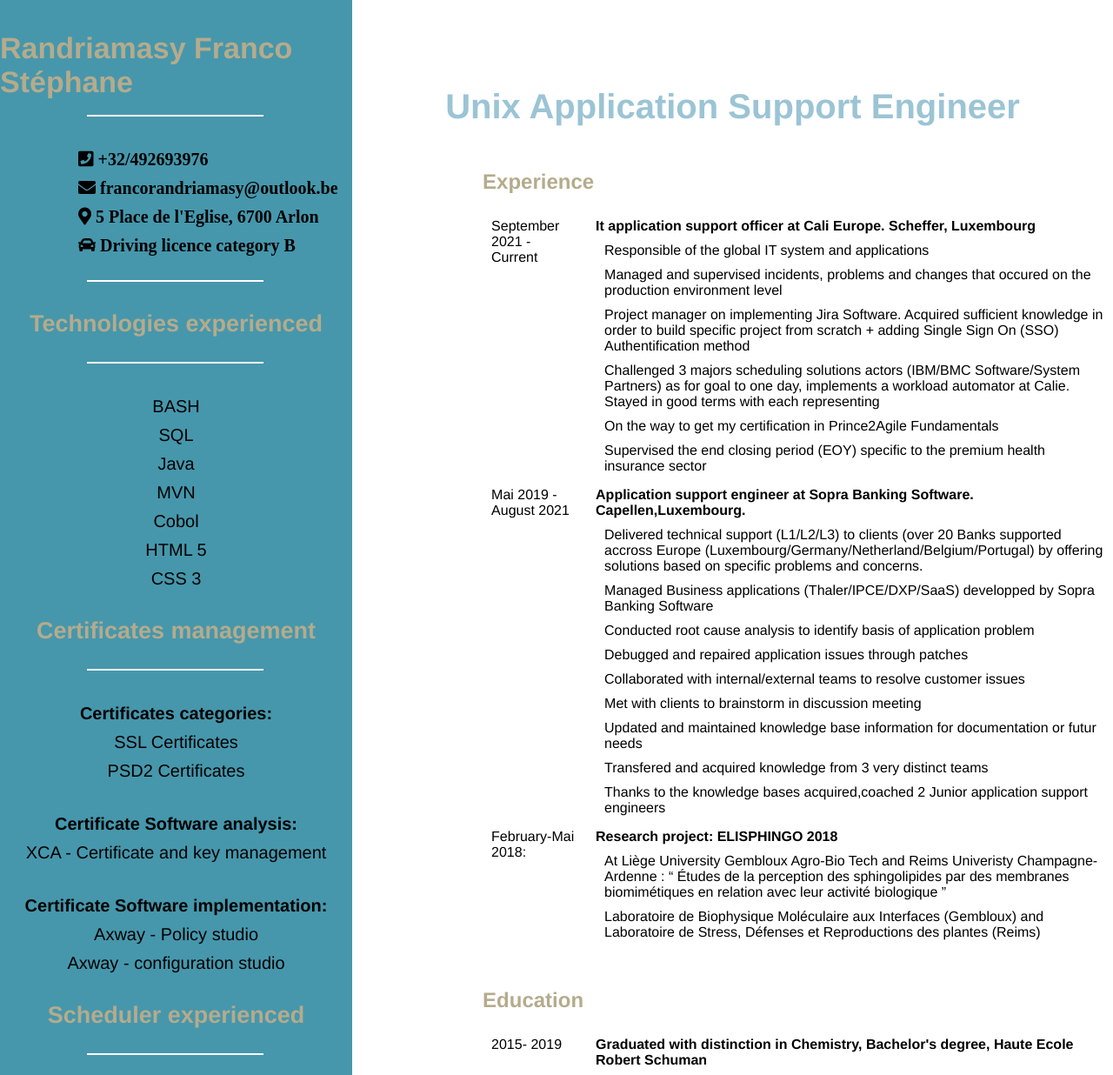
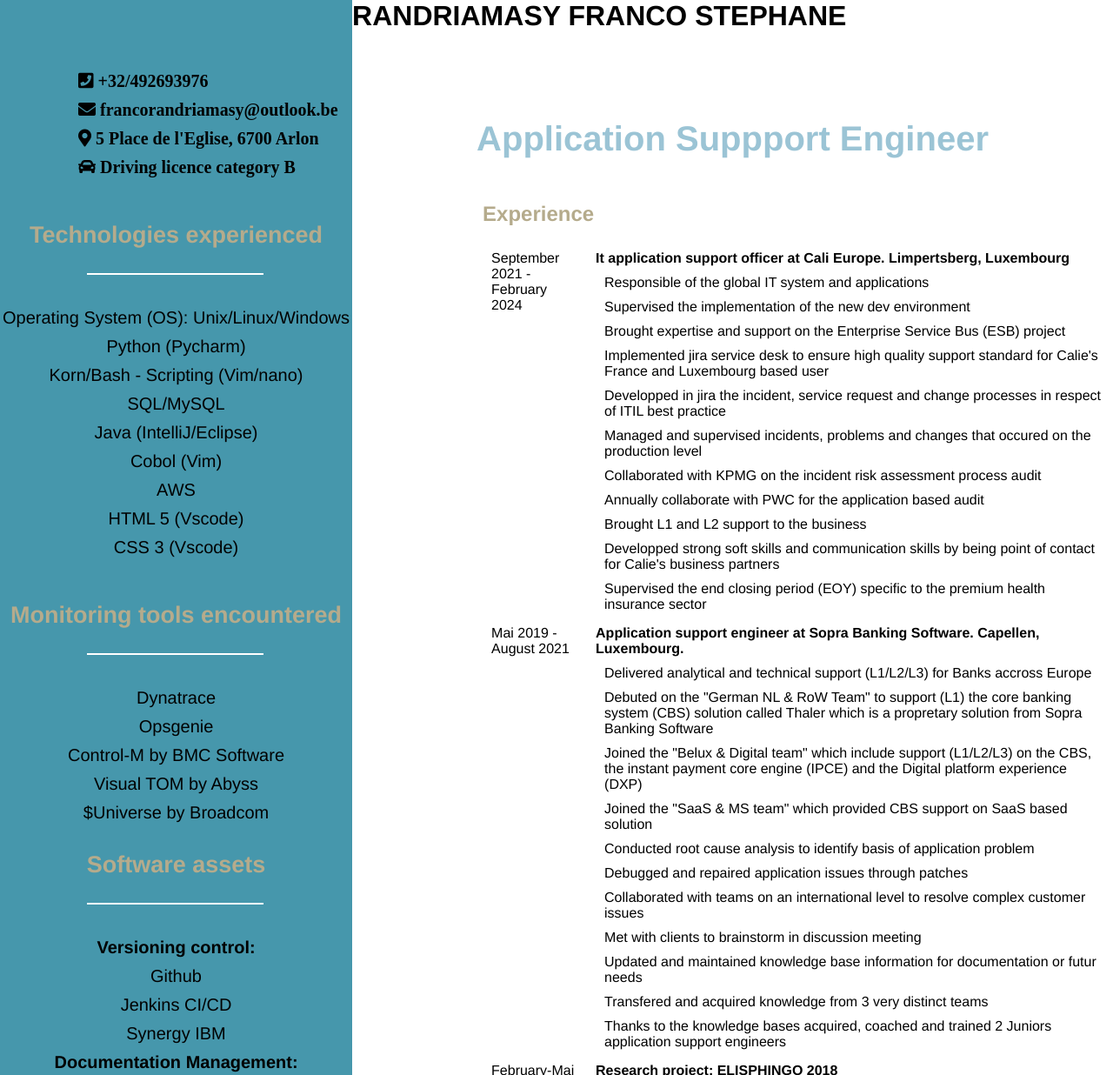
Before and after one commit to La-Z-fandy/GeneralCv, a plain HTML site: page index.html in a window 1280 px wide. Shown: the top 1236 px of the page at 87% size. Drawn offline with nearby package versions, Linux system fonts and the light colour scheme.

Commit message:
Update index.html

```diff
--- a/index.html
+++ b/index.html
@@ -24,9 +24,9 @@
 
                 <br>
                 <ul>
-                    <li class="Resume_content--left--items data_name bold name">Randriamasy Franco Stéphane</li>
+                    <!--<li class="Resume_content--left--items data_name bold name">Randriamasy Franco Stéphane</li>-->
                     <br>
-                    <hr>
+                    <!--<hr>-->
                     <br>
                     <!--Mettre un lien internet-->
                     <!--<li class="Resume_content--left--items data_following_name data_phone"><a href="https://la-z-fandy.github.io/Experis.github.io/">Online CV</a>
@@ -37,7 +37,7 @@
                     <li class="Resume_content--left--items data_following_name"><i class="fas fa-car"> Driving licence category B</i></li>
                 </ul>
                 <br>
-                <hr>
+
             </div>
             <br>
             <div class="Resume_content--left--items">
@@ -46,60 +46,68 @@
                 <hr>
                 <br>
                 <ul class="Skills">
-                    <li class="Skills_items">BASH</li>
-                    <li class="Skills_items">SQL</li>
-                    <li class="Skills_items">Java</li>
-                    <li class="Skills_items">MVN</li>
-                    <li class="Skills_items">Cobol</li>
-                    <li class="Skills_items">HTML 5</li>
-                    <li class="Skills_items">CSS 3</li>
+                    <li class="Skills_items">Operating System (OS): Unix/Linux/Windows</li>
+                    <li class="Skills_items">Python (Pycharm)</li>
+                    <li class="Skills_items">Korn/Bash - Scripting (Vim/nano)</li>
+                    <li class="Skills_items">SQL/MySQL</li>
+                    <li class="Skills_items">Java (IntelliJ/Eclipse)</li>
+                    <li class="Skills_items">Cobol (Vim)</li>
+                    <li class="Skills_items">AWS</li>
+                    <li class="Skills_items">HTML 5 (Vscode)</li>
+                    <li class="Skills_items">CSS 3 (Vscode)</li>
                     <br>
                 </ul>
-
+                <br>
+                <h1 class="data bold">Monitoring tools encountered</h1>
+                <br>
+                <hr>
+                <br>
+                <ul class="Skills">
+                    <li class="Skills_items">Dynatrace</li>
+                    <li class="Skills_items">Opsgenie</li>
+                    <li class="Skills_items">Control-M by BMC Software</li>
+                    <li class="Skills_items">Visual TOM by Abyss</li>
+                    <li class="Skills_items">$Universe by Broadcom</li>
+                </ul>
+                <br>
+                <h1 class="data bold">Software assets</h1>
+                <br>
+                <hr>
+                <br>
+                <ul class="Skills">
+                    <li class="Skills_items bold">Versioning control:</li>
+                    <li class="Skills_items">Github</li>
+                    <li class="Skills_items">Jenkins CI/CD</li>
+                    <li class="Skills_items">Synergy IBM</li>
+                    <li class="Skills_items bold">Documentation Management:</li>
+                    <li class="Skills_items">Confluence</li>
+                    <li class="Skills_items">Onenote</li>
+                    <li class="Skills_items">Shared TEAMS</li>
+                    <li class="Skills_items bold">Ticketing Software:</li>
+                    <li class="Skills_items ">Jira Service Desk and Jira Software</li>
+                    <li class="Skills_items">Easyvista</li>
+                    <li class="Skills_items">Clearview</li>
+                <br>
                 <h1 class="data bold">Certificates management</h1>
                 <br>
                 <hr>
                 <br>
                 <ul class="Skills">
-                    <li class="Skills_items bold">Certificates categories:</li>
+                    <li class="Skills_items bold">Certificates renewed:</li>
                     <li class="Skills_items">SSL Certificates</li>
-                    <li class="Skills_items">PSD2 Certificates</li>
+                    <li class="Skills_items">PSD2 Certificates (QWACs/QSEALS)</li>
                     <br>
                     <li class="Skills_items bold">Certificate Software analysis:</li>
                     <li class="Skills_items">XCA - Certificate and key management</li>
+                    <li class="Skills_items">Keystore Explorer</li>
                     <br>
                     <li class="Skills_items bold">Certificate Software implementation:</li>
                     <li class="Skills_items">Axway - Policy studio</li>
                     <li class="Skills_items">Axway - configuration studio</li>
                 </ul>
                 <br>
-                <h1 class="data bold">Scheduler experienced</h1>
-                <br>
-                <hr>
-                <br>
-                <ul class="Skills">
-                    <li class="Skills_items">$Universe by Broadcom</li>
-                    <li class="Skills_items">Control-M by BMC Software</li>
-                    <li class="Skills_items">Visual TOM by Abyss</li>
-                </ul>
-                <br>
 
-                <h1 class="data bold">Software assets</h1>
-                <br>
-                <hr>
-                <br>
-                <ul class="Skills">
-                    <li class="Skills_items bold">Versioning control:</li>
-                    <li class="Skills_items">Synergy</li>
-                    <li class="Skills_items">Github</li>
-                    <li class="Skills_items bold">Documentation control:</li>
-                    <li class="Skills_items">Confluence</li>
-                    <li class="Skills_items">Onenote</li>
-                    <li class="Skills_items">Share teams</li>
-                    <li class="Skills_items bold">Ticketing Software:</li>
-                    <li class="Skills_items ">JIRA</li>
-                    <li class="Skills_items">Easyvista</li>
-                    <li class="Skills_items">Clearview</li>
+
 
                     <!--<li class="Skills_items"><a href="https://la-z-fandy.github.io/Experis.github.io/">Github</a></li>-->
                     <br>
@@ -110,8 +118,9 @@
                 <hr>
                 <br>
                 <ul class="Skills">
+                    <li class="Skills_items">French:Mother tongue</li>
                     <li class="Skills_items">English:Fluent</li>
-                    <li class="Skills_items">French:Mother tongue</li>
+                    <li class="Skills_items">Luxembourgish:A1</li>
                     <br>
                 </ul>
             </div>
@@ -119,9 +128,12 @@
         </div>
 
         <div class="Resume_content--right">
+            <div class="Resume_content--right--name">
+                <h1 class="Resume_content--right--name--item superbold">RANDRIAMASY FRANCO STEPHANE</h1>
+            </div>
             <div class="Jobtitle">
                 <!--<img class="logo" src="D:\franco\CV\Cronos_2.png" alt="Cronos--logo">-->
-                <h1 class="Rigth_content--JobTitle job_title">Unix Application Support Engineer</h1>
+                <h1 class="Rigth_content--JobTitle job_title">Application Suppport Engineer </h1>
             </div>
             <div class="Right_content">
                 <h2 class="Work_E superbold">Experience</h2>
@@ -130,21 +142,25 @@
                     <li class="List_xp">
                         <div class="xp_container">
                             <div class="xp_container--period">
-                                <p class="span_period">September 2021 - Current</p>
+                                <p class="span_period">September 2021 - February 2024</p>
                             </div>
                             <div class="xp_container--jobtitle">
-                                <span class="superbold">It application support officer at Cali Europe. Scheffer, Luxembourg</span>
+                                <span class="superbold">It application support officer at Cali Europe. Limpertsberg, Luxembourg</span>
                                 <ul>
                                     <li class="xp_job_description">Responsible of the global IT system and applications</li>
-                                    <li class="xp_job_description">Managed and supervised incidents, problems and changes that occured on the production environment level</li>
-                                    <li class="xp_job_description">Project manager on implementing Jira Software. Acquired sufficient knowledge in order to build specific project from scratch + adding Single Sign On (SSO) Authentification method</li>
-                                    <li class="xp_job_description">Challenged 3 majors scheduling solutions actors (IBM/BMC Software/System Partners) as for goal to one day, implements a workload automator at Calie. Stayed in good terms with each representing</li>
-                                    <li class="xp_job_description">On the way to get my certification in Prince2Agile Fundamentals</li>
+                                    <li class="xp_job_description">Supervised the implementation of the new dev environment</li>
+                                    <li class="xp_job_description">Brought expertise and support on the Enterprise Service Bus (ESB) project</li>
+                                    <li class="xp_job_description">Implemented jira service desk to ensure high quality support standard for Calie's France and Luxembourg based user</li>
+                                    <li class="xp_job_description">Developped in jira the incident, service request and change processes in respect of ITIL best practice</li>
+                                    <li class="xp_job_description">Managed and supervised incidents, problems and changes that occured on the production level</li>
+                                    <li class="xp_job_description">Collaborated with KPMG on the incident risk assessment process audit</li>
+                                    <li class="xp_job_description">Annually collaborate with PWC for the application based audit</li>
+                                    <li class="xp_job_description">Brought L1 and L2 support to the business</li>
+                                    <li class="xp_job_description">Developped strong soft skills and communication skills by being point of contact for Calie's business partners</li>
                                     <li class="xp_job_description">Supervised the end closing period (EOY) specific to the premium health insurance sector</li>
                                 </ul>
 
                             </div>
-
 
                         </div>
                     </li>
@@ -156,35 +172,32 @@
                             </div>
                             <div class="xp_container--jobtitle">
                                 <span class="superbold">Application support engineer at Sopra Banking Software.
-                                    Capellen,Luxembourg.</span>
+                                    Capellen, Luxembourg.</span>
                                 <ul>
-                                    <li class="xp_job_description">Delivered technical support (L1/L2/L3) to clients (over 20
-                                        Banks
-                                        supported accross Europe (Luxembourg/Germany/Netherland/Belgium/Portugal) by
-                                        offering
-                                        solutions based on specific problems and concerns.</li>
-                                    <li class="xp_job_description">Managed Business applications (Thaler/IPCE/DXP/SaaS)
-                                        developped by Sopra Banking Software</li>
+                                    <li class="xp_job_description">Delivered analytical and technical support (L1/L2/L3)
+                                        for Banks accross Europe</li>
+                                    <li class="xp_job_description">Debuted on the "German NL & RoW Team" to support (L1)
+                                        the core banking system (CBS) solution called Thaler which is a propretary solution from Sopra Banking Software</li>
+                                    <li class="xp_job_description">Joined the "Belux & Digital team" which include support (L1/L2/L3) on the CBS, the instant payment core engine (IPCE)
+                                        and the Digital platform experience (DXP)
+                                    </li>
+                                    <li class="xp_job_description">Joined the "SaaS & MS team" which provided CBS support on SaaS based solution</li>
                                     <li class="xp_job_description">Conducted root cause analysis to identify basis of
                                         application problem</li>
                                     <li class="xp_job_description">Debugged and repaired application issues through
                                         patches
                                     </li>
-                                    <li class="xp_job_description">Collaborated with internal/external teams to resolve
-                                        customer
-                                        issues </li>
+                                    <li class="xp_job_description">Collaborated with teams on an international level to resolve complex
+                                        customer issues</li>
                                     <li class="xp_job_description">Met with clients to brainstorm in discussion meeting
                                     </li>
                                     <li class="xp_job_description">Updated and maintained knowledge base information for
                                         documentation or futur needs</li>
-                                    <li class="xp_job_description">Transfered and acquired knowledge from 3 very
-                                        distinct
+                                    <li class="xp_job_description">Transfered and acquired knowledge from 3 very distinct
                                         teams</li>
-                                    <li class="xp_job_description">Thanks to the knowledge bases acquired,coached 2 Junior application support engineers</li>
+                                    <li class="xp_job_description">Thanks to the knowledge bases acquired, coached and trained 2 Juniors application support engineers</li>
                                 </ul>
                             </div>
-
-
                         </div>
                     </li>
                     <li class="List_xp">
@@ -202,11 +215,8 @@
                                     <li class="xp_job_description">Laboratoire de Biophysique Moléculaire aux Interfaces
                                         (Gembloux) and Laboratoire de Stress, Défenses et Reproductions des plantes
                                         (Reims)</li>
-
                                 </ul>
                             </div>
-
-
                         </div>
                     </li>
 
@@ -255,11 +265,38 @@
                         <div class="xp_container--jobtitle">
                             <p class="superbold">As a mid-level application support engineer : </p>
                             <ul>
-                                <li class="xp_job_description">learned many processes in regards of financial institutions(banks and insurances)</li>
+                                <li class="xp_job_description">Forged by more than 5 years experience in IT/Financial sector in Luxembourg, I am currently looking for new
+                                    challenges
+                                </li>
+                                <li class="xp_job_description">Learned many processes in regards of financial institutions (banks and insurances)</li>
                                 <li class="xp_job_description">Put my problem solving skills at the service of the customers and companies</li>
-                                <li class="xp_job_description">Learned to be reactive and collaborative </li>
+                                <li class="xp_job_description">Learned to be reactive and collaborative</li>
                                 <li class="xp_job_description">Quick to adpat</li>
-                                <li class="xp_job_description">Always eager to learn new thouth process and skills when it is needed in order to perform </li>
+                                <li class="xp_job_description">Always eager to learn new thought process and skills when it is needed in order to respond to client's needs</li>
+                                <li class="xp_job_description">Tech lover</li>
+
+                            </ul>
+                        </div>
+
+
+                    </div>
+                </li>
+            </div>
+            <div class="Right_content Ed">
+                <h2 class="Work_E superbold">Referral</h2>
+                <br>
+                <li class="List_xp">
+                    <div class="xp_container">
+                        <div class="xp_container--period">
+                            <p class="span_period"></p>
+                        </div>
+                        <div class="xp_container--jobtitle">
+                            <p class="superbold">Hocine Berrane (CIO)</p>
+                            <ul>
+                                <li class="xp_job_description">Hocine Berrane is the Chef Information Officer at Credit Agricole Life Insurrance Europe (CALIE) with whom I had the pleasure to work with.
+                                    He's the embodiment of the leadership within the It&Organisation department. Despite his position, he is deeply human and a great mentor. Many Thanks to him.
+                                    If you want more details of my track record during period 2021-2024 feel free to reach him out through email: hocine.berrane@calie.lu
+                                </li>
 
                             </ul>
                         </div>
```
